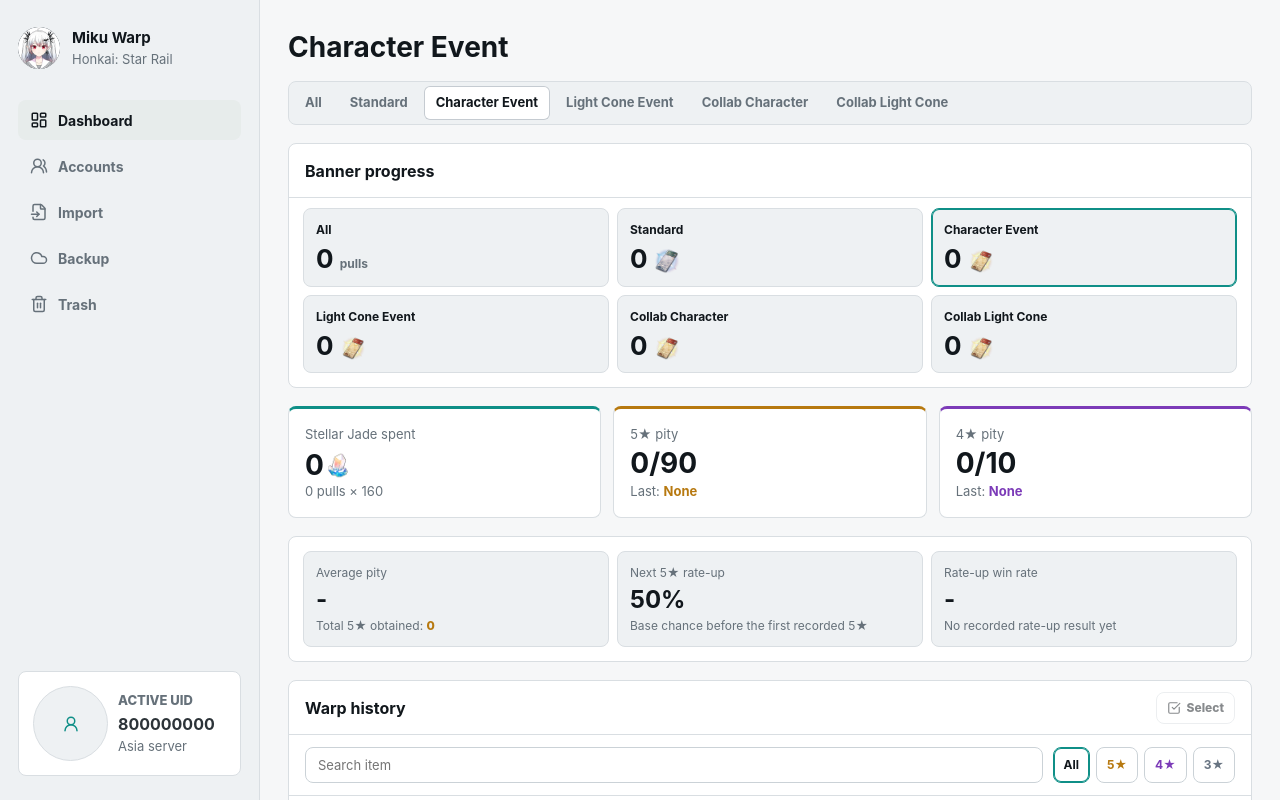
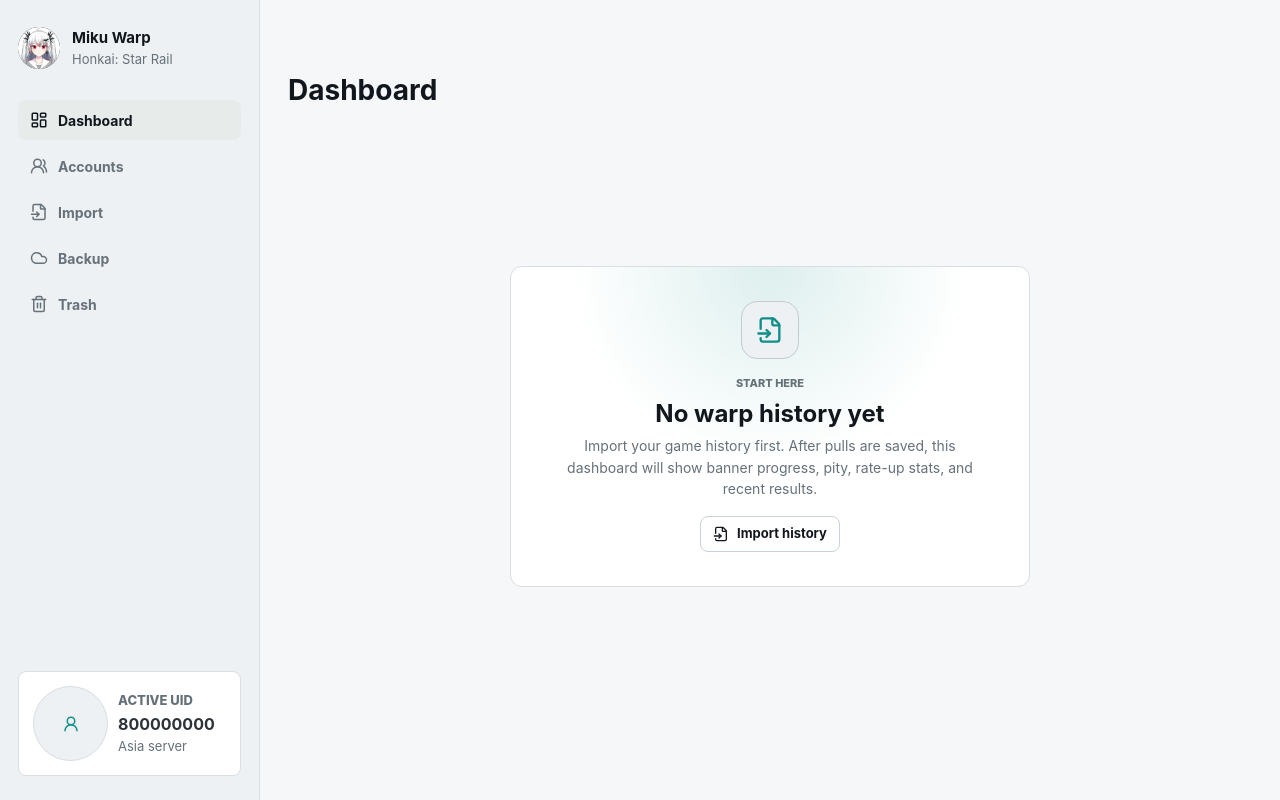
Before and after one commit to virtual-miku/miku-warp, a React (Vite) app: page / in a window 1280 px wide. Shown: the top 800 px of the page. Built offline with nearby package versions, Linux system fonts and the light colour scheme.

Commit message:
feat: add focused dashboard empty state

```diff
--- a/src/app/App.css
+++ b/src/app/App.css
@@ -337,6 +337,61 @@
   min-width: 0;
   display: grid;
   gap: 18px;
+}
+
+.dashboard-empty-state {
+  display: grid;
+  min-height: min(520px, calc(100vh - 220px));
+  place-items: center;
+}
+
+.dashboard-empty-card {
+  width: min(100%, 520px);
+  display: grid;
+  justify-items: center;
+  gap: 16px;
+  padding: 34px;
+  border: 1px solid var(--border);
+  border-radius: 12px;
+  background:
+    radial-gradient(
+      circle at top,
+      color-mix(in srgb, var(--accent) 14%, transparent),
+      transparent 48%
+    ),
+    var(--surface);
+  text-align: center;
+}
+
+.dashboard-empty-icon {
+  width: 58px;
+  height: 58px;
+  display: grid;
+  place-items: center;
+  border: 1px solid var(--border-strong);
+  border-radius: 16px;
+  background: var(--panel-bg);
+  color: var(--accent);
+}
+
+.dashboard-empty-copy {
+  display: grid;
+  gap: 8px;
+}
+
+.dashboard-empty-copy h2 {
+  margin: 0;
+  color: var(--text-strong);
+  font-size: 24px;
+  line-height: 1.15;
+}
+
+.dashboard-empty-copy p {
+  max-width: 430px;
+  margin: 0;
+  color: var(--text-muted);
+  font-size: 14px;
+  line-height: 1.55;
 }
 
 .pity-grid {
--- a/src/app/App.tsx
+++ b/src/app/App.tsx
@@ -104,6 +104,7 @@
 import { BannerStatsPanel } from '../features/warp-history/components/BannerStatsPanel'
 import { BannerSummaryGrid } from '../features/warp-history/components/BannerSummaryGrid'
 import { BannerTabs } from '../features/warp-history/components/BannerTabs'
+import { DashboardEmptyState } from '../features/warp-history/components/DashboardEmptyState'
 import {
   PityOverview,
   StellarJadeOverview,
@@ -291,6 +292,7 @@
   const [persistedPulls, setPersistedPulls] = useState<WarpPull[]>([])
   const [historyTotalPulls, setHistoryTotalPulls] = useState(0)
   const [historyLoading, setHistoryLoading] = useState(false)
+  const [historyReady, setHistoryReady] = useState(false)
   const [deletingSelectedHistory, setDeletingSelectedHistory] = useState(false)
   const [deletingAllHistory, setDeletingAllHistory] = useState(false)
   const [historyDeleteConfirmation, setHistoryDeleteConfirmation] =
@@ -364,6 +366,9 @@
     [accounts, avatarDialogAccountId],
   )
   const activeAccountPullCount = activeAccountSummary?.totalPulls ?? historyTotalPulls
+  const hasDashboardHistory = activeAccountPullCount > 0
+  const isDashboardHistoryLoading =
+    !hasDashboardHistory && (!historyReady || historyLoading)
   const manualImportAccountOptions = useMemo<ManualImportTargetAccount[]>(() => {
     const options = accounts.map<ManualImportTargetAccount>((account) => ({
       id: account.id,
@@ -668,6 +673,7 @@
       .finally(() => {
         if (isActive) {
           setHistoryLoading(false)
+          setHistoryReady(true)
         }
       })
 
@@ -2639,25 +2645,40 @@
             <>
               <header className="workspace-header">
                 <div>
-                  <h1>{getBannerFilterLabel(activeBannerType)}</h1>
+                  <h1>
+                    {hasDashboardHistory
+                      ? getBannerFilterLabel(activeBannerType)
+                      : 'Dashboard'}
+                  </h1>
                 </div>
               </header>
 
+              {hasDashboardHistory ? (
                 <BannerTabs
                   activeBannerType={activeBannerType}
                   summaries={bannerSummaries}
                   onBannerTypeChange={handleBannerTypeChange}
                 />
+              ) : null}
 
               <section className="content-grid">
                 <div className="primary-column" id="dashboard">
+                  {!hasDashboardHistory ? (
+                    <DashboardEmptyState
+                      isLoading={isDashboardHistoryLoading}
+                      onOpenImport={() => setImportDialogOpen(true)}
+                    />
+                  ) : (
+                    <>
                       <BannerSummaryGrid
                         activeBannerType={activeBannerType}
                         summaries={bannerSummaries}
                         onBannerTypeChange={handleBannerTypeChange}
                       />
                       {activeBannerType === 'all' ? (
-                    <StellarJadeOverview totalPulls={activeAccountPullCount} />
+                        <StellarJadeOverview
+                          totalPulls={activeAccountPullCount}
+                        />
                       ) : (
                         <>
                           <PityOverview
@@ -2712,6 +2733,8 @@
                         bannerType={activeBannerType}
                         refreshKey={warpResultRefreshKey}
                       />
+                    </>
+                  )}
                 </div>
               </section>
             </>
--- /dev/null
+++ b/src/features/warp-history/components/DashboardEmptyState.tsx
@@ -0,0 +1,38 @@
+import { FileInput } from 'lucide-react'
+import { AppButton } from '../../../shared/ui/AppButton'
+
+type DashboardEmptyStateProps = {
+  isLoading: boolean
+  onOpenImport: () => void
+}
+
+export function DashboardEmptyState({
+  isLoading,
+  onOpenImport,
+}: DashboardEmptyStateProps) {
+  return (
+    <section className="dashboard-empty-state" aria-label="Dashboard setup">
+      <div className="dashboard-empty-card">
+        <div className="dashboard-empty-icon" aria-hidden="true">
+          <FileInput size={28} />
+        </div>
+        <div className="dashboard-empty-copy">
+          <span className="eyebrow">Start here</span>
+          <h2>{isLoading ? 'Checking warp history' : 'No warp history yet'}</h2>
+          <p>
+            {isLoading
+              ? 'Miku Warp is checking saved pulls for this account.'
+              : 'Import your game history first. After pulls are saved, this dashboard will show banner progress, pity, rate-up stats, and recent results.'}
+          </p>
+        </div>
+        <AppButton
+          disabled={isLoading}
+          icon={FileInput}
+          onClick={onOpenImport}
+        >
+          {isLoading ? 'Checking history' : 'Import history'}
+        </AppButton>
+      </div>
+    </section>
+  )
+}
```
Also changed, not shown: 1 other file (tests, documents, lock files or other folders). Lines whose indentation alone changed are shown as unchanged.
